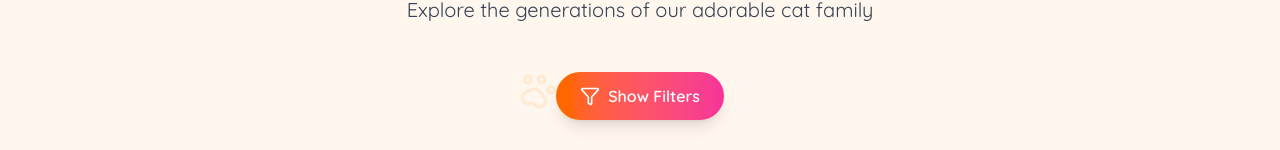
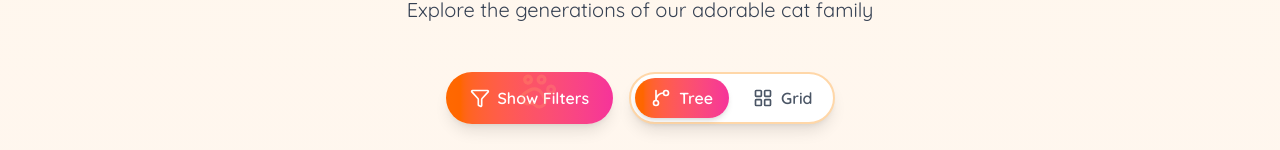
Before and after one commit to Dchole/cats-family, a Next.js app: page /cats in a window 1280 px wide. Shown: the part 204-354 px from the top of the page. Built offline with nearby package versions, Linux system fonts and the light colour scheme.

Commit message:
feat: add view mode toggle for CatsPage with tree and grid options

```diff
--- a/app/cats/page.tsx
+++ b/app/cats/page.tsx
@@ -2,14 +2,17 @@
 
 import { useState, useMemo } from "react";
 import { motion, AnimatePresence } from "framer-motion";
-import { Filter, X } from "lucide-react";
+import { Filter, X, LayoutGrid, GitBranch } from "lucide-react";
 import Navigation from "../components/Navigation";
 import Footer from "../components/Footer";
 import FamilyTree from "../components/FamilyTree";
-import { cats } from "@/lib/cats-data";
+import { cats, Cat } from "@/lib/cats-data";
+import Image from "next/image";
+import Link from "next/link";
 
 export default function CatsPage() {
   const [showFilters, setShowFilters] = useState(false);
+  const [viewMode, setViewMode] = useState<"tree" | "grid">("tree");
   const [filters, setFilters] = useState({
     ageMin: 0,
     ageMax: 10,
@@ -88,6 +91,22 @@ export default function CatsPage() {
     };
   }, [filters]);
 
+  const hasActiveFilters =
+    filters.ageMin > 0 ||
+    filters.ageMax < 10 ||
+    filters.gender !== "all" ||
+    filters.color !== "all" ||
+    filters.parent !== "all" ||
+    filters.availableOnly;
+
+  // Get filtered cats for grid view
+  const filteredCats = useMemo(() => {
+    if (matchingCats.size === 0 && !hasActiveFilters) {
+      return cats; // Show all if no filters
+    }
+    return cats.filter(cat => matchingCats.has(cat.id));
+  }, [matchingCats, hasActiveFilters]);
+
   const resetFilters = () => {
     setFilters({
       ageMin: 0,
@@ -98,14 +117,6 @@ export default function CatsPage() {
       availableOnly: false
     });
   };
-
-  const hasActiveFilters =
-    filters.ageMin > 0 ||
-    filters.ageMax < 10 ||
-    filters.gender !== "all" ||
-    filters.color !== "all" ||
-    filters.parent !== "all" ||
-    filters.availableOnly;
 
   return (
     <div className="min-h-screen bg-gradient-to-b from-orange-50 to-pink-50">
@@ -131,7 +142,7 @@ export default function CatsPage() {
           <motion.div
             initial={{ opacity: 0 }}
             animate={{ opacity: 1 }}
-            className="flex justify-center mb-8"
+            className="flex justify-center gap-4 mb-8 flex-wrap"
           >
             <button
               onClick={() => setShowFilters(!showFilters)}
@@ -145,6 +156,32 @@ export default function CatsPage() {
                 </span>
               )}
             </button>
+
+            {/* View Mode Toggle */}
+            <div className="flex items-center gap-2 bg-white rounded-full p-1 shadow-lg border-2 border-orange-200">
+              <button
+                onClick={() => setViewMode("tree")}
+                className={`flex items-center gap-2 px-4 py-2 rounded-full font-semibold transition-all ${
+                  viewMode === "tree"
+                    ? "bg-gradient-to-r from-orange-500 to-pink-500 text-white shadow-md"
+                    : "text-gray-600 hover:text-orange-600"
+                }`}
+              >
+                <GitBranch size={20} />
+                Tree
+              </button>
+              <button
+                onClick={() => setViewMode("grid")}
+                className={`flex items-center gap-2 px-4 py-2 rounded-full font-semibold transition-all ${
+                  viewMode === "grid"
+                    ? "bg-gradient-to-r from-orange-500 to-pink-500 text-white shadow-md"
+                    : "text-gray-600 hover:text-orange-600"
+                }`}
+              >
+                <LayoutGrid size={20} />
+                Grid
+              </button>
+            </div>
           </motion.div>
 
           {/* Filters Panel */}
@@ -322,7 +359,8 @@ export default function CatsPage() {
             )}
           </AnimatePresence>
 
-          {/* Legend */}
+          {/* Legend - only show for tree view */}
+          {viewMode === "tree" && (
             <div className="flex flex-wrap justify-center gap-6 mb-8">
               <div className="flex items-center gap-2 bg-white px-4 py-2 rounded-full border-2 border-orange-200">
                 <div className="w-4 h-4 rounded-full bg-gradient-to-r from-orange-400 to-pink-500 ring-2 ring-orange-300"></div>
@@ -337,9 +375,74 @@ export default function CatsPage() {
                 </span>
               </div>
             </div>
+          )}
 
-          {/* Family Tree */}
+          {/* Content - Tree or Grid View */}
+          {viewMode === "tree" ? (
             <FamilyTree matchingCats={matchingCats} contextCats={contextCats} />
+          ) : (
+            <motion.div
+              initial={{ opacity: 0 }}
+              animate={{ opacity: 1 }}
+              className="grid grid-cols-1 sm:grid-cols-2 lg:grid-cols-3 xl:grid-cols-4 gap-6"
+            >
+              {filteredCats.map((cat, index) => (
+                <motion.div
+                  key={cat.id}
+                  initial={{ opacity: 0, y: 20 }}
+                  animate={{ opacity: 1, y: 0 }}
+                  transition={{ delay: index * 0.05 }}
+                >
+                  <Link href={`/cats/${cat.id}`}>
+                    <div className="bg-white rounded-2xl shadow-lg overflow-hidden hover:shadow-xl transition-all duration-300 hover:-translate-y-2 group">
+                      <div className="relative h-64">
+                        <Image
+                          src={cat.image}
+                          alt={cat.name}
+                          fill
+                          className="object-cover group-hover:scale-110 transition-transform duration-300"
+                        />
+                        {cat.availableForAdoption && (
+                          <div className="absolute top-3 right-3 bg-gradient-to-r from-pink-500 to-purple-500 text-white px-3 py-1 rounded-full text-sm font-bold shadow-lg">
+                            Available
+                          </div>
+                        )}
+                      </div>
+                      <div className="p-6">
+                        <h3 className="text-2xl font-bold text-gray-800 mb-2">
+                          {cat.name}
+                        </h3>
+                        <div className="space-y-1 text-gray-600">
+                          <p>
+                            <span className="font-semibold">Age:</span>{" "}
+                            {cat.age < 1
+                              ? `${Math.round(cat.age * 12)} months`
+                              : `${cat.age} year${cat.age !== 1 ? "s" : ""}`}
+                          </p>
+                          <p>
+                            <span className="font-semibold">Gender:</span>{" "}
+                            <span
+                              className={
+                                cat.gender === "male"
+                                  ? "text-blue-500"
+                                  : "text-pink-500"
+                              }
+                            >
+                              {cat.gender === "male" ? "Male ♂" : "Female ♀"}
+                            </span>
+                          </p>
+                          <p>
+                            <span className="font-semibold">Color:</span>{" "}
+                            {cat.color}
+                          </p>
+                        </div>
+                      </div>
+                    </div>
+                  </Link>
+                </motion.div>
+              ))}
+            </motion.div>
+          )}
         </div>
       </main>
 
```
Lines whose indentation alone changed are shown as unchanged.
